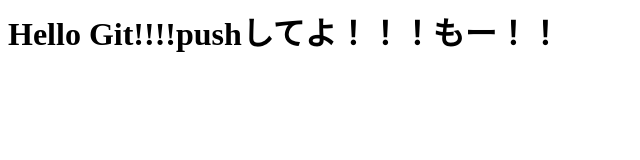
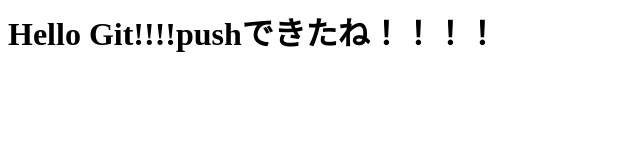
Before and after one commit to HirotaJasmine/Jasmine_2026, a plain HTML site: page index.html in a window 1280 px wide. Shown: the whole page, without its empty margins (0-640 px from the left). Drawn offline with Linux system fonts and the light colour scheme.

Commit message:
Update index.html

```diff
--- a/index.html
+++ b/index.html
@@ -1 +1 @@
-<h1>Hello Git!!!!pushしてよ！！！もー！！</h1>
+<h1>Hello Git!!!!pushできたね！！！！</h1>
```
